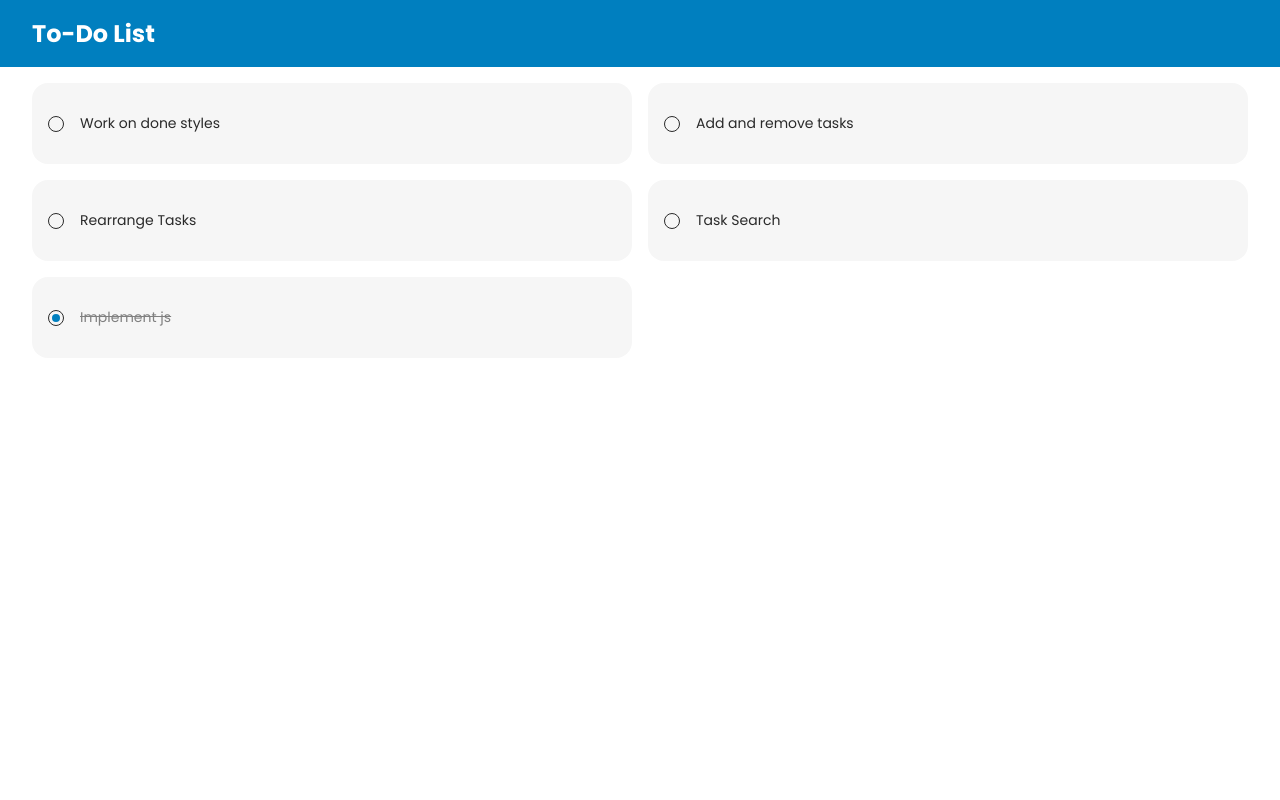
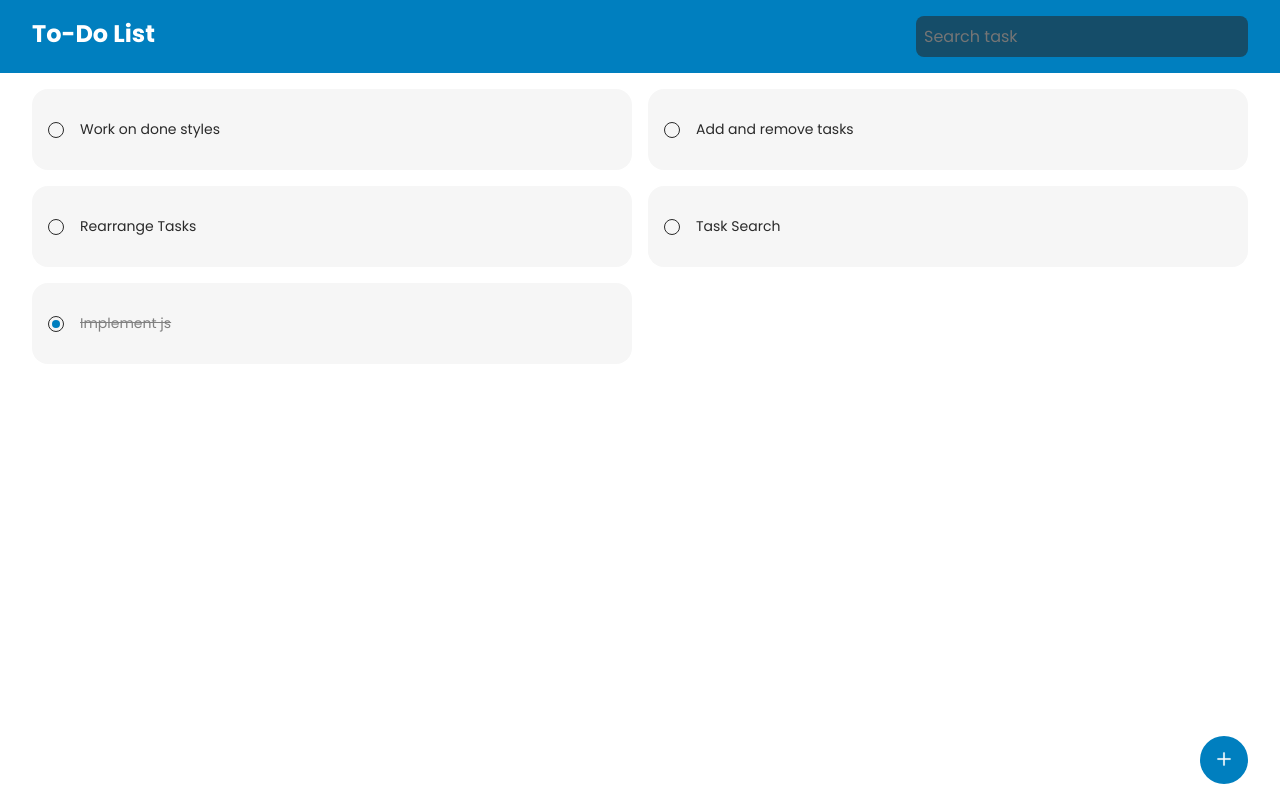
Before and after one commit to CalebBart-Addison/to-do-list, a plain HTML site: page index.html in a window 1280 px wide. Drawn offline with Linux system fonts and the light colour scheme.

Commit message:
added the add task button and search bar

```diff
--- a/index.css
+++ b/index.css
@@ -10,6 +10,22 @@ nav{
     background-color: #007FBF;
     padding: 1rem 2rem;
     color: white;
+    display: flex;
+    justify-content: space-between;
+}
+
+nav input{
+    background-color: #154D69;
+    padding: 0.5rem;
+    color: white;
+    font-size: 1rem;
+    font-family: 'Poppins', sans-serif;
+    border: 0;
+    border-radius: 0.5rem;
+}
+
+nav input:focus{
+    outline: none;
 }
 
 h2{
@@ -56,7 +72,10 @@ li{
     justify-content: center;
     padding: 0;
     background-color: #f6f6f6;
+}
 
+.mark:hover{
+    cursor: pointer;
 }
 
 .mark div{
@@ -73,3 +92,21 @@ li{
 .done li button div{
     background-color: #007FBF;
 }
+
+.add-task{
+    background-color: #007FBF;
+    padding: 0.5rem;
+    border-radius: 100%;
+    border: 0;
+    height: 3rem;
+    width: 3rem;
+    position: absolute;
+    bottom: 1rem;
+    right: 2rem;
+    cursor: pointer;
+}
+
+.add-task img{
+    height: 1.5rem;
+    width: 1.5rem;
+}
--- a/index.html
+++ b/index.html
@@ -10,6 +10,9 @@
     <div class=" wrapper">
         <nav>
             <h2>To-Do List</h2>
+            <form>
+                <input type="text" placeholder="Search task" name="search" class="search-bar">
+            </form>
         </nav>
             <ul class="unfinished">
                 <li>
@@ -49,6 +52,10 @@
                 </li>
 
             </ul>
+
+            <button class="add-task" type="button">
+                <img src="assets/add.png"/>
+            </button>
     </div>
 
 </body>
```
Also changed, not shown: index.js (+11 -0 lines), test.js (added, +34 -0 lines), assets/add.png (added).
